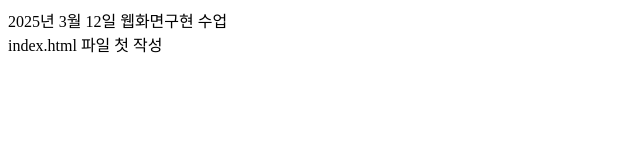
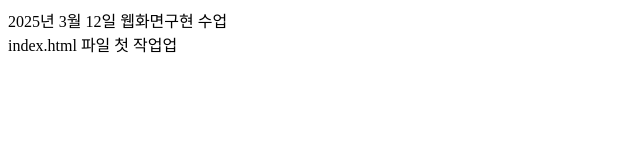
Before and after one commit to L-Hits/250319, a plain HTML site: page index.html in a window 1280 px wide. Shown: the full height of the page, 0-640 px from the left. Drawn offline with Linux system fonts and the light colour scheme.

Commit message:
index 파일 수정

```diff
--- a/index.html
+++ b/index.html
@@ -7,6 +7,6 @@
 </head>
 <body>
     2025년 3월 12일 웹화면구현 수업<br>
-    index.html 파일 첫 작성
+    index.html 파일 첫 작업업
 </body>
 </html>
```
